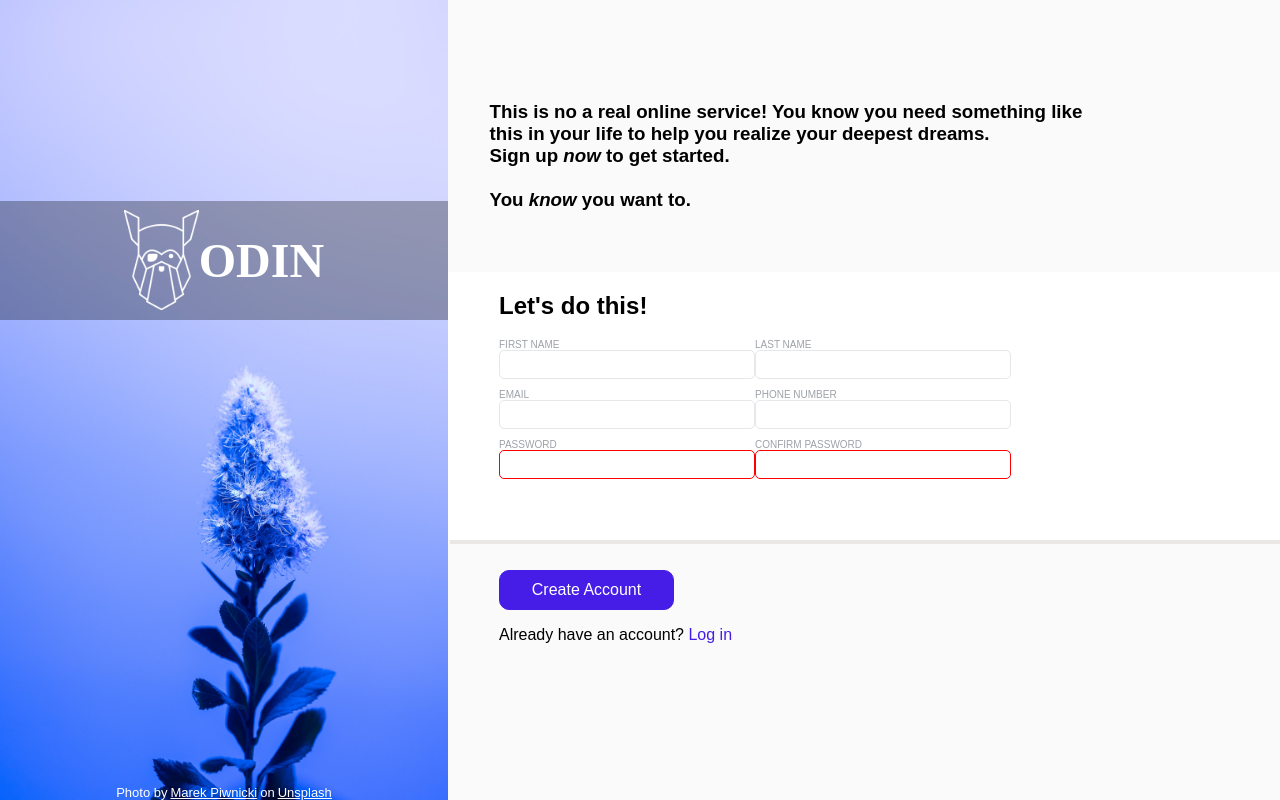
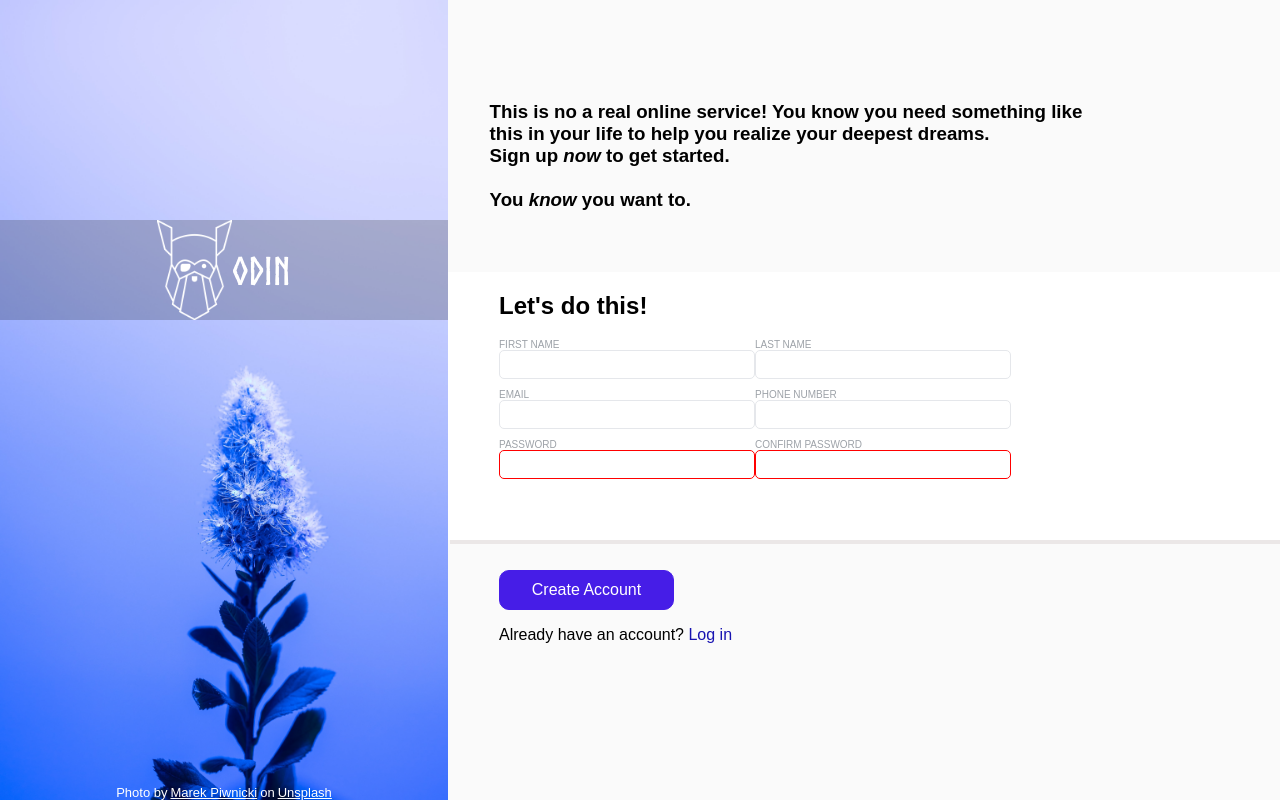
Before and after one commit to tennjugu/Sign-up-form, a plain HTML site: page index.html in a window 1280 px wide. Drawn offline with Linux system fonts and the light colour scheme.

Commit message:
edit background image

```diff
--- a/style.css
+++ b/style.css
@@ -17,7 +17,7 @@ body {
 }
 
 .image{
-    background-image: url(./img/marek.jpg);
+    background-image: url(/img/marek.jpg);
     width: 35vw;
     background-repeat: no-repeat;
     background-size: cover;
@@ -59,6 +59,7 @@ h2{
 .info{
     display: flex;
     margin-left: 51px;
+    /* gap:50px; */
     justify-content: space-between;
     width: 55%;
 }
@@ -101,7 +102,7 @@ button{
 }
 
 p>a{
-    color: rgb(70, 29, 231);
+    color: rgb(24, 19, 177);
     text-decoration: none;
 }
 
@@ -132,8 +133,8 @@ p>a{
    justify-content: center;
    align-items: center;
     width: 100%;
-    background: rgb(0, 0, 0, 0.3);
+    background: rgb(0, 0, 0, 0.2);
     color: white;
-    font-family: Norse-Bold sans-serif;
-    font-size: 1.5em;
+    font-family: Norse-Bold, sans-serif;
+    font-size: 1.2em;
 }
```
